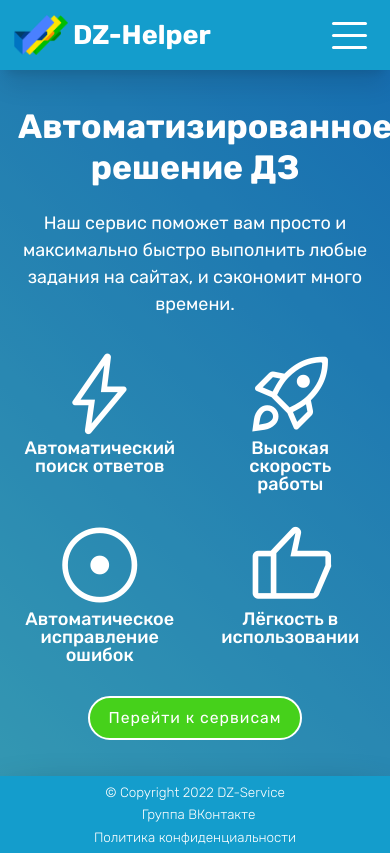
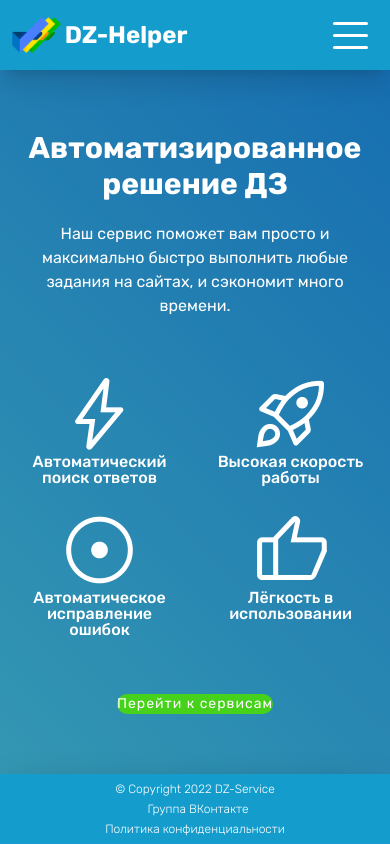
Before and after one commit to N1kOk/DZ-Helper, a Vue app: page / in a window 390 px wide. Built offline with nearby package versions, Linux system fonts and the light colour scheme.

Commit message:
refactor: remove unused styles

```diff
--- a/src/main.css
+++ b/src/main.css
@@ -8,25 +8,13 @@ html {
     text-align: center;
     height: 1px;
     min-height: 100%;
-    @apply text-[18px] sm:text-[18px] md:text-[20px] lg:text-[24px]
+    @apply text-[16px]
 }
 
 body {
     height: inherit;
     min-height: inherit;
     padding-right: 0 !important;
-}
-
-.hover-blackout {
-    @apply transition-[filter] hover:brightness-90
-}
-
-.btn {
-    @apply hover-blackout px-4 py-2 rounded-full bg-green border-2 border-white
-}
-
-.btn-yellow {
-    @apply hover-blackout px-4 py-2 rounded-full bg-[#eadd0a] text-[#3f3c03]
 }
 
 input  {
@@ -38,14 +26,7 @@ hr {
 }
 
 .container {
-    width: 70%;
-}
-
-@media (max-width: 1160px) {
-    .container {
-        width: 100%;
-        max-width: 100%;
-    }
+    @apply w-full lg:w-[70%]
 }
 
 .gradient {
```
